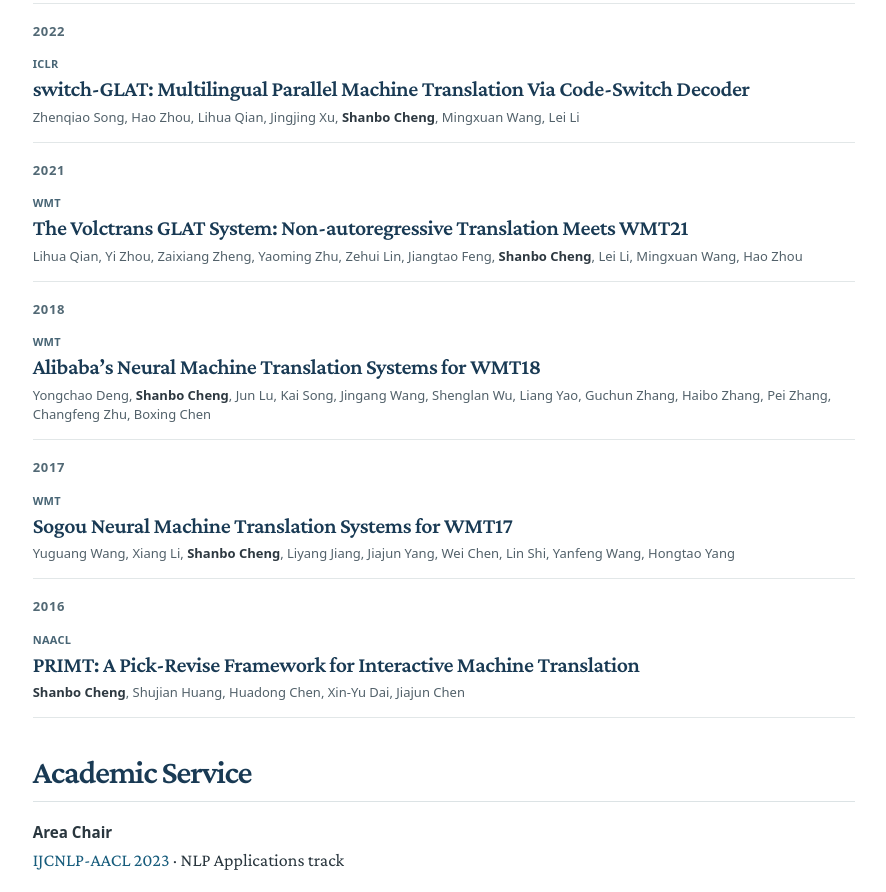
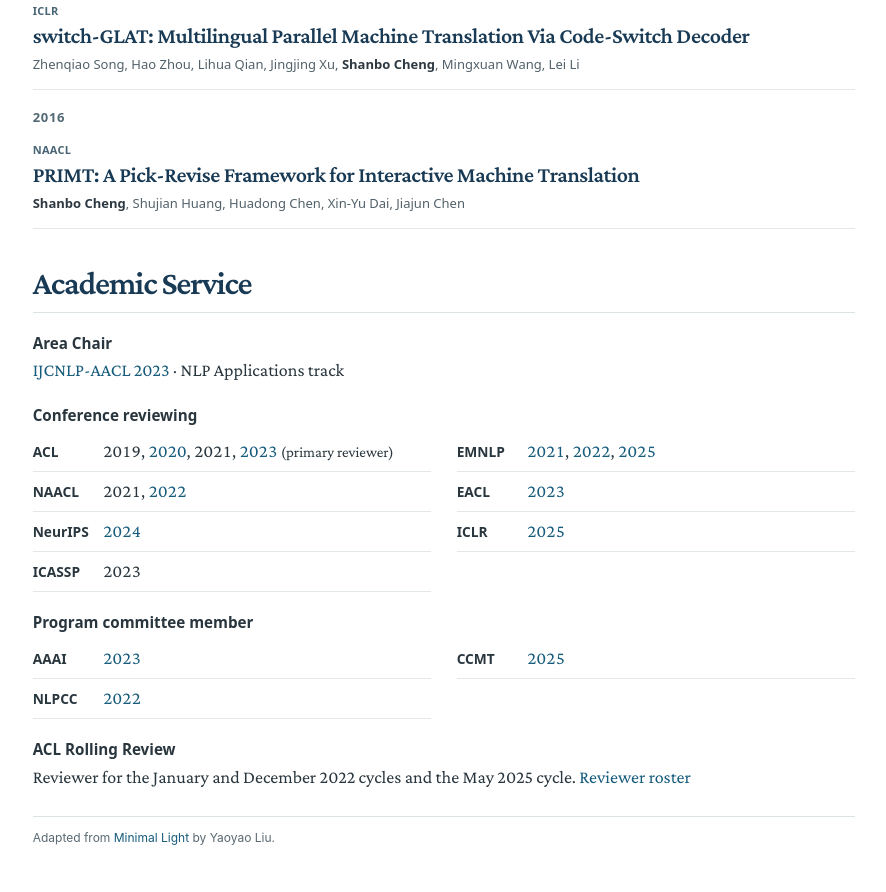
Before and after one commit to cshanbo/cshanbo.github.io, a plain HTML site: page index.html in a window 1280 px wide. Shown: the part 1829-2721 px from the top of the page, without its empty margins (345-1231 px from the left). Drawn offline with Linux system fonts and the light colour scheme.

Commit message:
Shorten the research bio and list WMT results only in the biography

```diff
--- a/index.html
+++ b/index.html
@@ -37,8 +37,8 @@
 </header><main id="main">
   <section class="about" aria-labelledby="about-me"><h2 id="about-me">About me</h2>
     <p>I’m a Senior Principal Engineer on the <a href="https://seed.bytedance.com/en/">Seed Model team at ByteDance</a> in Singapore. My work spans multilingual language models, simultaneous speech interpretation, and video translation.</p>
-<p>I led <a href="#liveinterpret">Seed LiveInterpret 2.0</a>, a speech-to-speech model that interprets between English and Chinese in the speaker’s own voice, and <a href="#seed-x">Seed-X</a>, a family of open-weight translation models covering 28 languages. More recently, my coauthors and I developed <a href="#longdu">LongDu</a>, which uses round-trip translation to train models to preserve details across an entire document.</p>
-<p>Previously, I led ByteDance’s <a href="https://byteresearchcla.github.io/">Cross Language Agent team</a>. Our <a href="https://translate.volcengine.com/">VolcTrans</a> platform provided machine translation for TikTok, CapCut, and Lark. I also led teams in the WMT news translation shared tasks. Our systems achieved the top BLEU score for Chinese to English in <a href="#wmt17">2017</a>, for all five language directions we entered in <a href="#wmt18">2018</a>, and for German to English in <a href="#wmt21">2021</a>.</p>
+<p>I led <a href="#liveinterpret">Seed LiveInterpret 2.0</a>, a speech-to-speech model that interprets between English and Chinese in the speaker’s own voice, and <a href="#seed-x">Seed-X</a>, a family of open-weight translation models covering 28 languages.</p>
+<p>Previously, I led ByteDance’s <a href="https://byteresearchcla.github.io/">Cross Language Agent team</a>. Our <a href="https://translate.volcengine.com/">VolcTrans</a> platform provided machine translation for TikTok, CapCut, and Lark. I also led teams that achieved the top BLEU score in WMT news translation for Chinese to English in <a href="https://aclanthology.org/W17-4742/">2017</a>, all five directions we entered in <a href="https://aclanthology.org/W18-6408/">2018</a>, and German to English in <a href="https://aclanthology.org/2021.wmt-1.17/">2021</a>.</p>
 <nav class="page-nav" aria-label="On this page"><a href="#publications">Publications</a><a href="#academic-service">Academic Service</a></nav>
 </section>
   <section class="pubs-by-year" aria-labelledby="publications"><div class="pub-heading">
@@ -119,24 +119,6 @@
 <h4><a href="https://openreview.net/forum?id=5HvpvYd68b">switch-GLAT: Multilingual Parallel Machine Translation Via Code-Switch Decoder</a></h4>
 <p class="byline">Zhenqiao Song, Hao Zhou, Lihua Qian, Jingjing Xu, <strong>Shanbo Cheng</strong>, Mingxuan Wang, Lei Li</p>
 </div></li></ol>
-<h3 class="pub-year" id="year-2021">2021</h3>
-<ol class="pub-items" aria-labelledby="year-2021"><li id="wmt21" class="pub-item"><div class="citation">
-<p class="venue">WMT</p>
-<h4><a href="https://aclanthology.org/2021.wmt-1.17/">The Volctrans GLAT System: Non-autoregressive Translation Meets WMT21</a></h4>
-<p class="byline">Lihua Qian, Yi Zhou, Zaixiang Zheng, Yaoming Zhu, Zehui Lin, Jiangtao Feng, <strong>Shanbo Cheng</strong>, Lei Li, Mingxuan Wang, Hao Zhou</p>
-</div></li></ol>
-<h3 class="pub-year" id="year-2018">2018</h3>
-<ol class="pub-items" aria-labelledby="year-2018"><li id="wmt18" class="pub-item"><div class="citation">
-<p class="venue">WMT</p>
-<h4><a href="https://aclanthology.org/W18-6408/">Alibaba’s Neural Machine Translation Systems for WMT18</a></h4>
-<p class="byline">Yongchao Deng, <strong>Shanbo Cheng</strong>, Jun Lu, Kai Song, Jingang Wang, Shenglan Wu, Liang Yao, Guchun Zhang, Haibo Zhang, Pei Zhang, Changfeng Zhu, Boxing Chen</p>
-</div></li></ol>
-<h3 class="pub-year" id="year-2017">2017</h3>
-<ol class="pub-items" aria-labelledby="year-2017"><li id="wmt17" class="pub-item"><div class="citation">
-<p class="venue">WMT</p>
-<h4><a href="https://aclanthology.org/W17-4742.pdf">Sogou Neural Machine Translation Systems for WMT17</a></h4>
-<p class="byline">Yuguang Wang, Xiang Li, <strong>Shanbo Cheng</strong>, Liyang Jiang, Jiajun Yang, Wei Chen, Lin Shi, Yanfeng Wang, Hongtao Yang</p>
-</div></li></ol>
 <h3 class="pub-year" id="year-2016">2016</h3>
 <ol class="pub-items" aria-labelledby="year-2016"><li id="primt" class="pub-item"><div class="citation">
 <p class="venue">NAACL</p>
```
